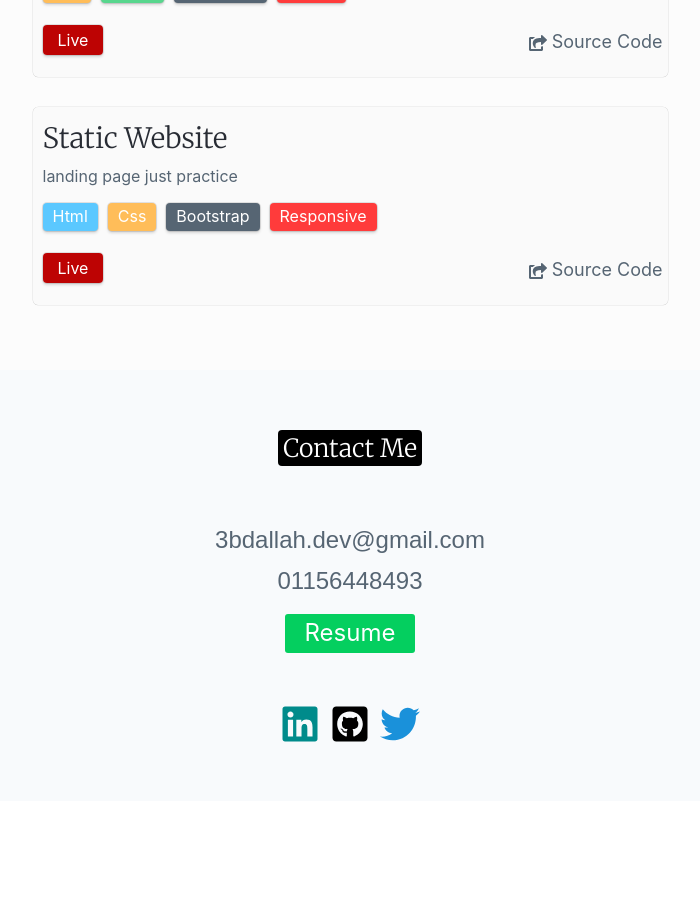
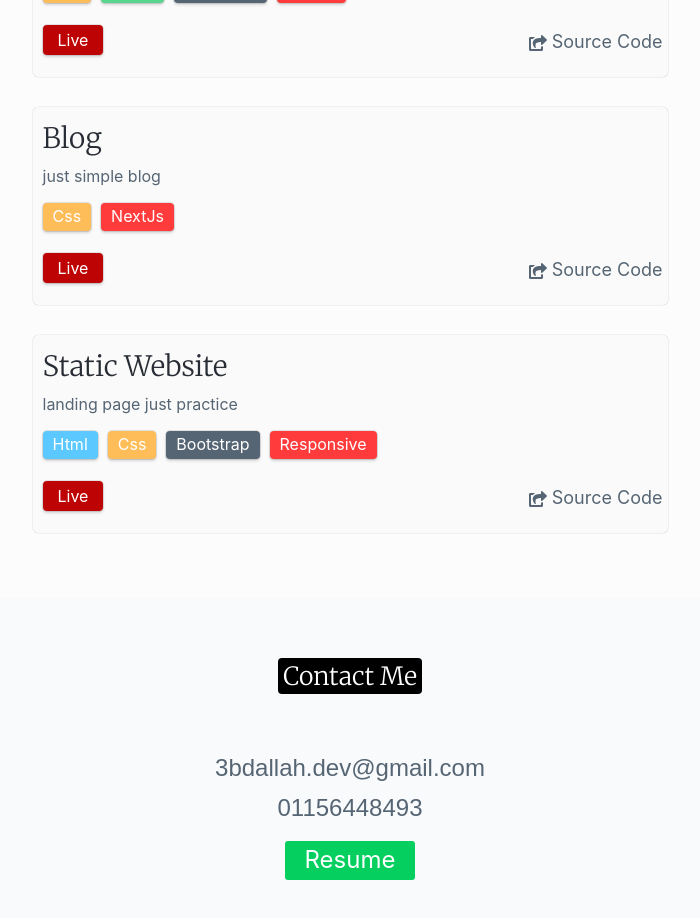
Before and after one commit to 3bdalah/Last-portfolio, a React (Create React App) app: page / in a window 1280 px wide. Shown: the part 1900-2818 px from the top of the page, without its empty margins (290-990 px from the left). Before the commit the page ends 2701 px from the top, so only its background shows below. Built offline with nearby package versions, Linux system fonts and the light colour scheme.

Commit message:
add app blog build by nextjs

```diff
--- a/src/components/Contact.js
+++ b/src/components/Contact.js
@@ -13,7 +13,7 @@ const Contact = () => {
                       <br/>
                      <div className="icons">
                      <span className="icon linkedin"><a href="https://www.linkedin.com/in/abdallah-abdelghaffar-65136614b/" target="blank"><FaLinkedin/></a></span>
-                      <span className="icon github"><a href="https://github.com/abdallllaa" target="blank"><FaGithubSquare/></a></span>
+                      <span className="icon github"><a href="https://github.com/3bdalah" target="blank"><FaGithubSquare/></a></span>
                       <span className="icon twitter"><a href="https://twitter.com/3bdallahdev" target="blank"><FaTwitter/></a></span>
 
                      </div>
--- a/src/data/projects.js
+++ b/src/data/projects.js
@@ -17,15 +17,15 @@ const projects = [
         demo:"https://megira.netlify.app/",
         git:"https://github.com/abdallllaa/academy"
     },
-    // {
-    //     id: 3,
-    //     title: "Reload Academy",
-    //     img : "./img-public/project4.jpg",
-    //     skills: ['html','sass','bootstrap','jQuery'],
-    //     desc:"academy online and offline",
-    //     demo:"https://aacademy.netlify.app/",
-    //     git:"https://github.com/abdallllaa/"
-    // },
+    {
+        id: 3,
+        title: "Blog",
+        img : "./img-public/project4.jpg",
+        skills: ['css','NextJs'],
+        desc:"just simple blog",
+        demo:"https://3bdallahdev.netlify.app/",
+        git:"https://github.com/3bdalah/Blog-nextJs"
+    },
     {
         id: 4,
         title: "static website",
```
